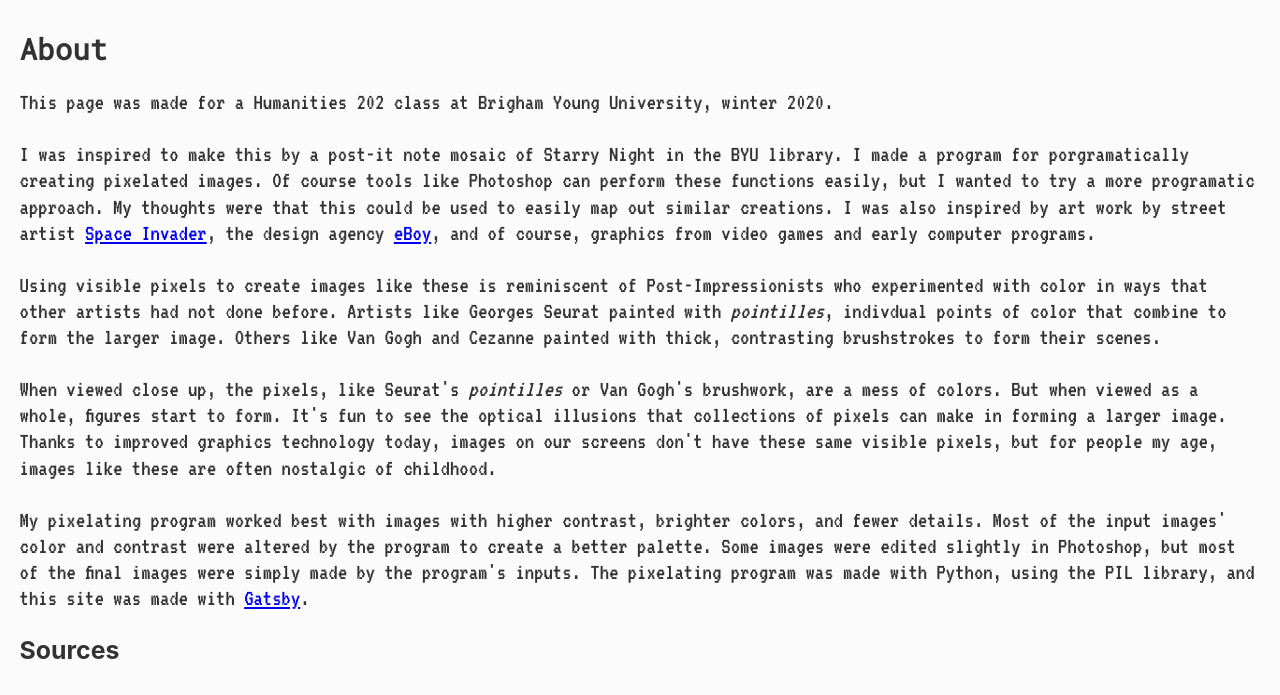
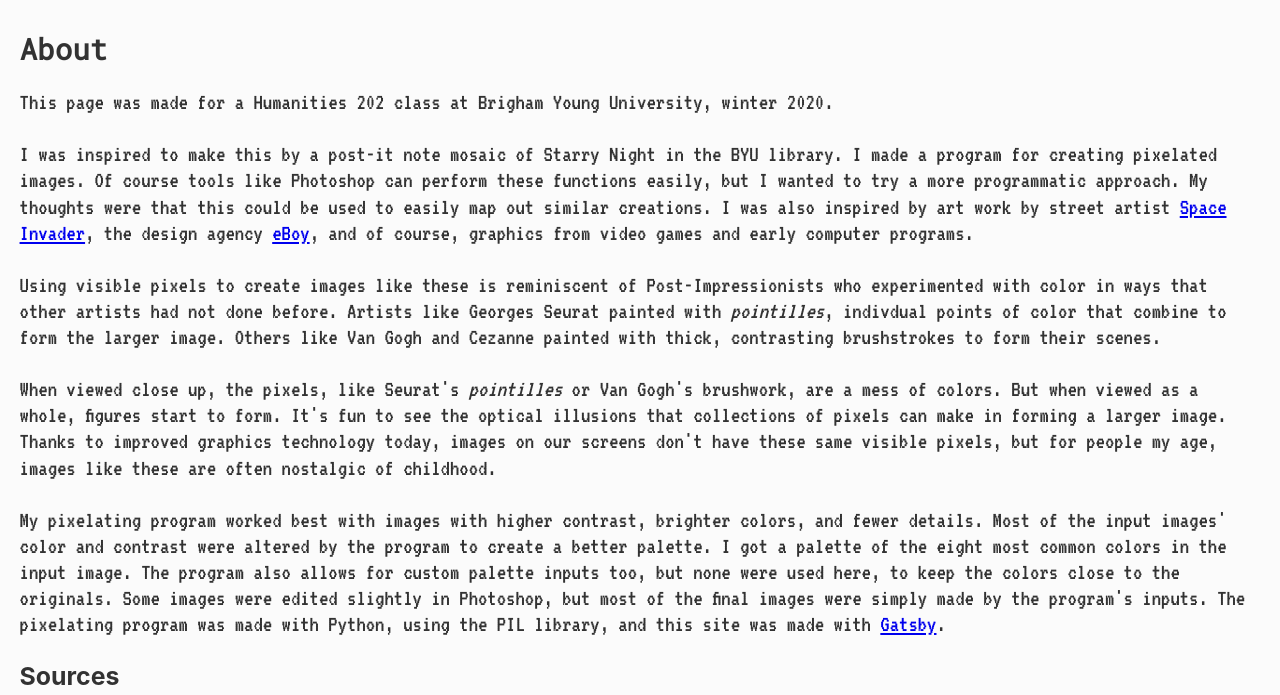
Before and after one commit to rrosenlof/pixel-gallery, a Gatsby site: page /about in a window 1280 px wide. Shown: the part 105-800 px from the top of the page. Built offline with nearby package versions, Linux system fonts and the light colour scheme; Gatsby itself is replaced by a stand-in of ours.

Commit message:
another about page edit

```diff
--- a/src/pages/about.js
+++ b/src/pages/about.js
@@ -9,9 +9,9 @@ const SecondPage = () => (
   <Layout>
     <h2>About</h2>
     <p>This page was made for a Humanities 202 class at Brigham Young University, winter 2020.</p>
-    <p>I was inspired to make this by a post-it note mosaic of Starry Night in the BYU library. I made a program for porgramatically creating pixelated images. Of course tools
-      like Photoshop can perform these functions easily, but I wanted to try a more programatic approach. My thoughts were that
-      this could be used to easily map out similar creations. I was also inspired by art work by street artist <a href="https://www.instagram.com/invaderwashere/">Space Invader</a>, the design agency <a href="https://www.instagram.com/eboyarts/">eBoy</a>,
+    <p>I was inspired to make this by a post-it note mosaic of Starry Night in the BYU library. I made a program for creating pixelated images.
+      Of course tools like Photoshop can perform these functions easily, but I wanted to try a more programmatic approach. My thoughts
+      were that this could be used to easily map out similar creations. I was also inspired by art work by street artist <a href="https://www.instagram.com/invaderwashere/">Space Invader</a>, the design agency <a href="https://www.instagram.com/eboyarts/">eBoy</a>,
       and of course, graphics from video games and early computer programs.
     </p>
     <p>
@@ -26,9 +26,11 @@ const SecondPage = () => (
       technology today, images on our screens don't have these same visible pixels, but for people my age, images like these are often nostalgic of childhood.
     </p>
     <p>
-      My pixelating program worked best with images with higher contrast, brighter colors, and fewer details. Most of the input images' color and contrast were altered
-      by the program to create a better palette. Some images were edited slightly in Photoshop, but most of the final images were simply made by the program's inputs.
-      The pixelating program was made with Python, using the PIL library, and this site was made with <a href="https://www.gatsbyjs.org/">Gatsby</a>.
+      My pixelating program worked best with images with higher contrast, brighter colors, and fewer details. Most of the input images' color and
+      contrast were altered by the program to create a better palette. I got a palette of the eight most common colors in the input image. The program
+      also allows for custom palette inputs too, but none were used here, to keep the colors close to the originals. Some images were edited
+      slightly in Photoshop, but most of the final images were simply made by the program's inputs. The pixelating program was made with Python,
+      using the PIL library, and this site was made with <a href="https://www.gatsbyjs.org/">Gatsby</a>.
     </p>
     <h3>Sources</h3>
     <ul>
```
